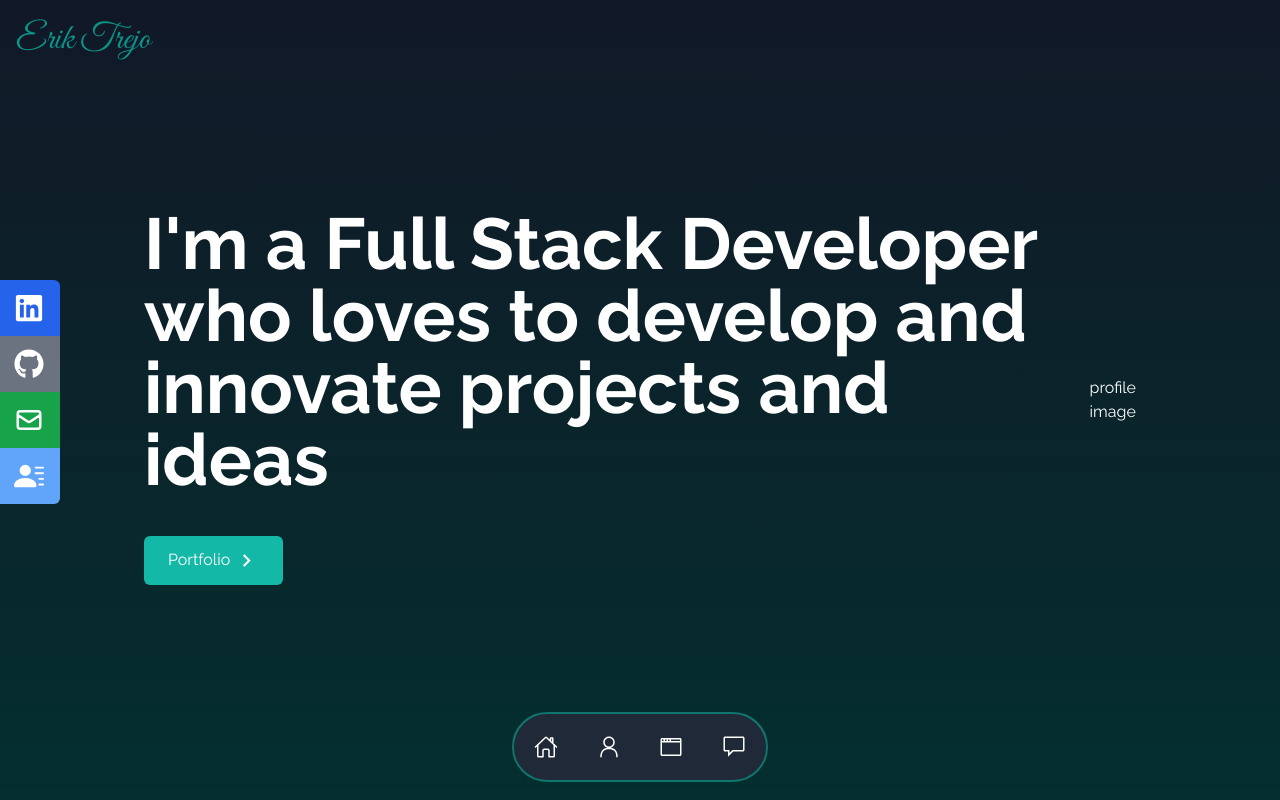
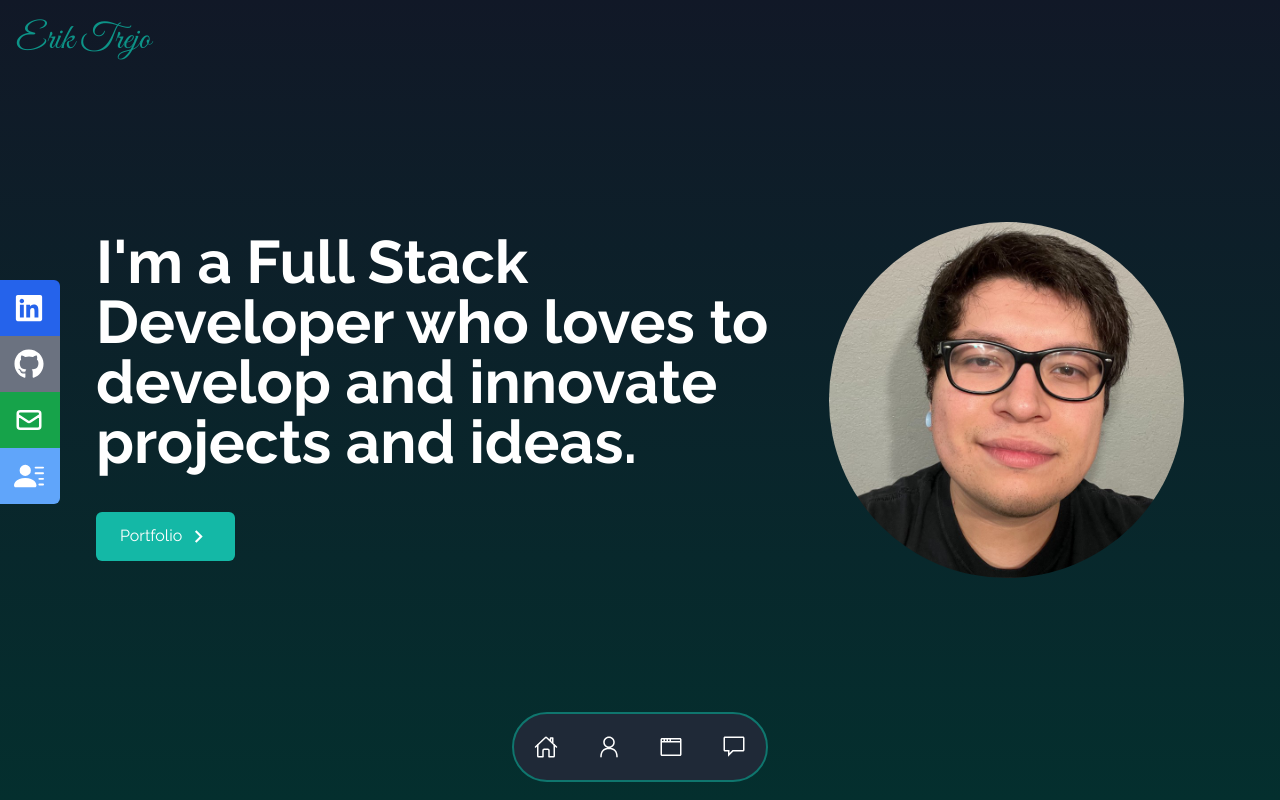
Before and after one commit to eTrejoLujano/portfolio, a React (Create React App) app: page / in a window 1280 px wide. Shown: the top 800 px of the page. Built offline with nearby package versions, Linux system fonts and the light colour scheme; what taos would draw is missing.

Commit message:
home page and contact set up

```diff
--- a/src/components/Home.jsx
+++ b/src/components/Home.jsx
@@ -1,6 +1,7 @@
 import React from "react";
 import { MdOutlineKeyboardArrowRight } from "react-icons/md";
 import { Link } from "react-scroll";
+import picture from "../assets/logos/profilepicture.jpeg";
 
 function Home() {
   //  Description - A call to action. github readme - screenshots, say
@@ -9,13 +10,13 @@ function Home() {
   return (
     <div
       name="home"
-      className="h-screen w-full bg-gradient-to-b to-teal-950 from-gray-900 text-white"
+      className="h-screen w-full bg-gradient-to-b to-teal-950 from-gray-900 text-white py-[4rem]"
     >
-      <div className="max-w-screen-lg mx-auto flex flex-col items-center justify-center h-full px-4 md:flex-row">
+      <div className="w-full px-[2rem] pt-[3rem] lg:pt-0 space-y-[2rem] lg:space-y-0 lg:px-[6rem] flex flex-col items-center h-full justify-center lg:justify-between lg:flex-row">
         <div className="flex flex-col justify-center h-full">
-          <h2 className="text-4xl sm:text-7xl font-bold text-white">
+          <h2 className="text-5xl sm:text-6xl font-bold text-white">
             I'm a Full Stack Developer who loves to develop and innovate
-            projects and ideas
+            projects and ideas.
           </h2>
           <p className="text-gray-500 py-4 max-w-md"></p>
           <div>
@@ -32,10 +33,12 @@ function Home() {
             </Link>
           </div>
         </div>
-        <div>
-          <h1 alt="my profile" className="rounded-2xl mx-auto w-2/3 md:w-full">
-            profile image
-          </h1>
+        <div className="h-full flex items-center justify-center">
+          <img
+            src={picture}
+            alt="my profile"
+            className="rounded-full w-full sm:w-[25rem] lg:w-[70rem] aspect-square"
+          />
         </div>
       </div>
       {/* {MdOutlineKeyboardArrowRight} */}
--- a/src/components/Portfolio/Contact.jsx
+++ b/src/components/Portfolio/Contact.jsx
@@ -3,12 +3,15 @@ const Contact = () => {
   return (
     <div
       name="contact"
-      className="space-y-[2rem] w-full px-[1rem] lg:px-[6rem] py-[6rem] h-screen bg-gradient-to-b to-gray-900 from-teal-950 text-white"
+      className="space-y-[2rem] w-full px-[1rem] lg:px-[6rem] pt-[6rem] h-full bg-gradient-to-b to-gray-900 from-teal-950 text-white"
     >
       <p className="text-4xl font-bold inline border-b-4 border-gray-500">
         Contact
       </p>
-      <div className="flex w-full h-full items-center justify-between space-x-[4rem]">
+      <div
+        className="flex lg:flex-row flex-col w-full h-full items-center justify-between
+         divide-y-2 lg:divide-y-0 lg:divide-x-2 space-y-[2rem] lg:space-y-0 lg:space-x-[2rem] lg:pb-[7rem]"
+      >
         <form
           action="https://getform.io/f/3889bb99-1bea-4880-b192-ddfa83b32328"
           method="POST"
@@ -41,17 +44,37 @@ const Contact = () => {
             Lets Talk!
           </button>
         </form>
-        <div className="h-full w-[.1rem] bg-white" />
-        <div className="flex flex-col w-full text-xl space-y-[2rem]">
-          <div>Erik Trejo Lujano</div>
+        <div className="flex flex-col h-full pb-[8rem] pt-[3rem] lg:pt-0 pl-0 justify-center lg:pl-[2rem] w-full text-xl space-y-[2rem]">
+          <div>Erik Trejo</div>
           <div>
             <div>Email:</div>
             <div>trejolujano.erik@gmail.com</div>
           </div>
           <div>
-            {" "}
             <div>Phone Number:</div>
             <div>(408) 497 - 1264</div>
+          </div>
+          <div>
+            <div>LinkedIn:</div>
+            <a
+              target="_blank"
+              rel="noreferrer"
+              href="https://www.linkedin.com/in/erik-trejo-lujano/"
+              className="hover:text-teal-500"
+            >
+              https://www.linkedin.com/in/erik-trejo-lujano/
+            </a>
+          </div>
+          <div>
+            <div>GitHub:</div>
+            <a
+              target="_blank"
+              rel="noreferrer"
+              href=" https://github.com/eTrejoLujano"
+              className="hover:text-teal-500"
+            >
+              https://github.com/eTrejoLujano
+            </a>
           </div>
         </div>
       </div>
```
Also changed, not shown: src/assets/logos/profilepicture.jpeg (added).
